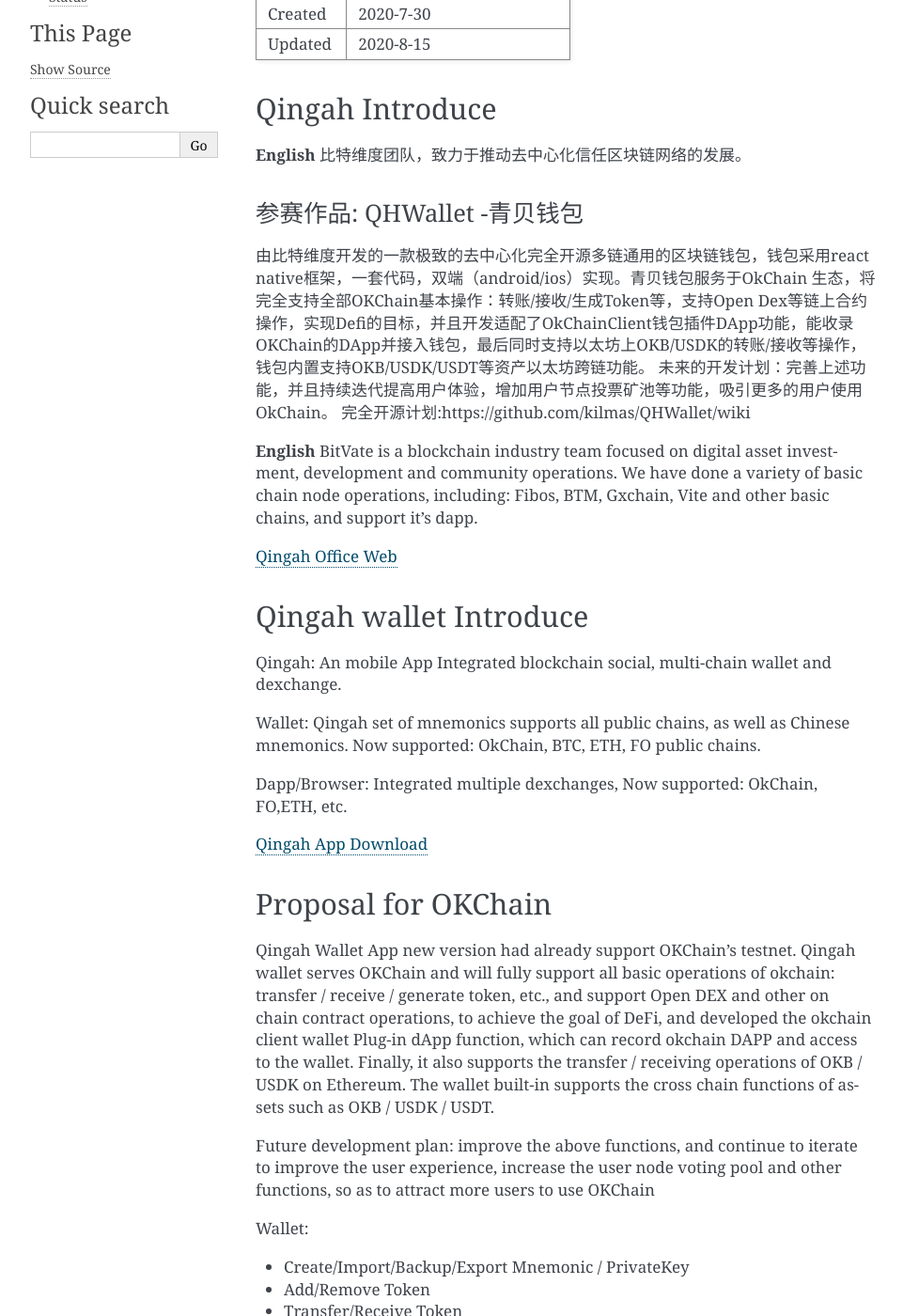
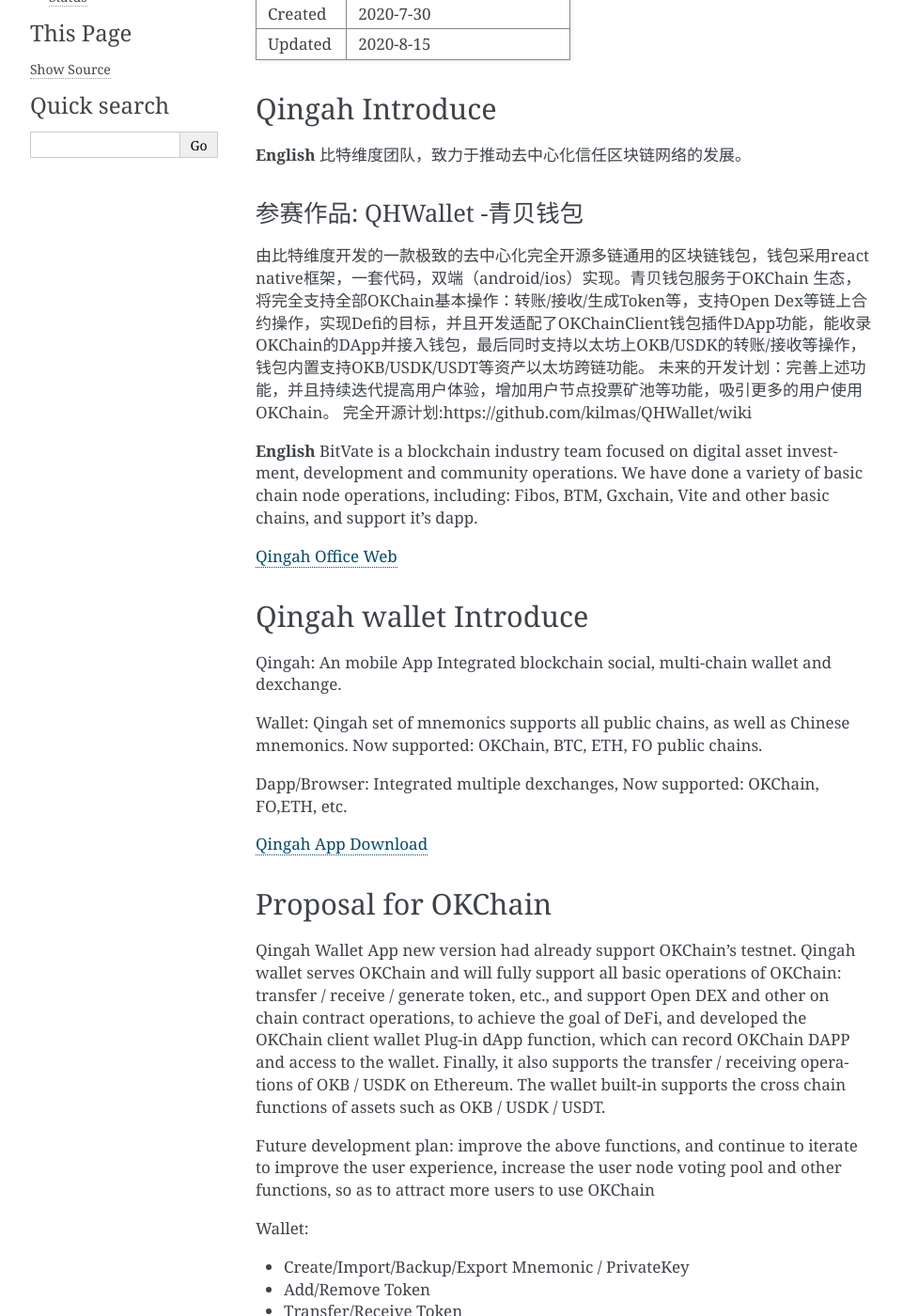
Before and after one commit to okx/KIPs, a Sphinx documentation site: the page built from docs/draft/OIP-26.md, in a window 1280 px wide and 1400 px high, scrolled down 255 px. Shown: the whole window at 94% size, without its empty margins (148-1109 px from the left). Built offline with Sphinx 7.4.7, drawn with Linux system fonts in a browser that asks for light colours; some of the changed text lies outside the part shown.

```diff
--- a/docs/draft/OIP-26.md
+++ b/docs/draft/OIP-26.md
@@ -11,8 +11,8 @@
 
 **English** 比特维度团队，致力于推动去中心化信任区块链网络的发展。
 ### 参赛作品: QHWallet -青贝钱包
-由比特维度开发的一款极致的去中心化完全开源多链通用的区块链钱包，钱包采用react native框架，一套代码，双端（android/ios）实现。青贝钱包服务于OkChain 生态，将完全支持全部OKChain基本操作：转账/接收/生成Token等，支持Open Dex等链上合约操作，实现Defi的目标，并且开发适配了OkChainClient钱包插件DApp功能，能收录OKChain的DApp并接入钱包，最后同时支持以太坊上OKB/USDK的转账/接收等操作，钱包内置支持OKB/USDK/USDT等资产以太坊跨链功能。
-未来的开发计划：完善上述功能，并且持续迭代提高用户体验，增加用户节点投票矿池等功能，吸引更多的用户使用OkChain。
+由比特维度开发的一款极致的去中心化完全开源多链通用的区块链钱包，钱包采用react native框架，一套代码，双端（android/ios）实现。青贝钱包服务于OKChain 生态，将完全支持全部OKChain基本操作：转账/接收/生成Token等，支持Open Dex等链上合约操作，实现Defi的目标，并且开发适配了OKChainClient钱包插件DApp功能，能收录OKChain的DApp并接入钱包，最后同时支持以太坊上OKB/USDK的转账/接收等操作，钱包内置支持OKB/USDK/USDT等资产以太坊跨链功能。
+未来的开发计划：完善上述功能，并且持续迭代提高用户体验，增加用户节点投票矿池等功能，吸引更多的用户使用OKChain。
 完全开源计划:https://github.com/kilmas/QHWallet/wiki
 
 **English** BitVate is a blockchain industry team focused on digital asset investment, development and community operations. We have done a variety of basic chain node operations, including: Fibos, BTM, Gxchain, Vite and other basic chains, and support it's dapp.
@@ -24,15 +24,15 @@
 
 Qingah: An mobile App Integrated blockchain social, multi-chain wallet and dexchange.
 
-Wallet: Qingah set of mnemonics supports all public chains, as well as Chinese mnemonics. Now supported: OkChain, BTC, ETH, FO public chains.
+Wallet: Qingah set of mnemonics supports all public chains, as well as Chinese mnemonics. Now supported: OKChain, BTC, ETH, FO public chains.
 
-Dapp/Browser: Integrated multiple dexchanges, Now supported: OkChain, FO,ETH, etc.
+Dapp/Browser: Integrated multiple dexchanges, Now supported: OKChain, FO,ETH, etc.
 
 [Qingah App Download](https://github.com/kilmas/QHWallet/releases)
 
 ## Proposal for OKChain
 
-Qingah Wallet App new version had already support OKChain's testnet. Qingah wallet serves OKChain and will fully support all basic operations of okchain: transfer / receive / generate token, etc., and support Open DEX and other on chain contract operations, to achieve the goal of DeFi, and developed the okchain client wallet Plug-in dApp function, which can record okchain DAPP and access to the wallet. Finally, it also supports the transfer / receiving operations of OKB / USDK on Ethereum. The wallet built-in supports the cross chain functions of assets such as OKB / USDK / USDT.
+Qingah Wallet App new version had already support OKChain's testnet. Qingah wallet serves OKChain and will fully support all basic operations of OKChain: transfer / receive / generate token, etc., and support Open DEX and other on chain contract operations, to achieve the goal of DeFi, and developed the OKChain client wallet Plug-in dApp function, which can record OKChain DAPP and access to the wallet. Finally, it also supports the transfer / receiving operations of OKB / USDK on Ethereum. The wallet built-in supports the cross chain functions of assets such as OKB / USDK / USDT.
 
 Future development plan: improve the above functions, and continue to iterate to improve the user experience, increase the user node voting pool and other functions, so as to attract more users to use OKChain
 
@@ -56,7 +56,7 @@ Trade：
  - Order book view
 
 Dapp:
- - OkChain Dapp
+ - OKChain Dapp
 
 [Qingah Demo for OKChain](https://github.com/kilmas/QHWallet/releases)
 
```
